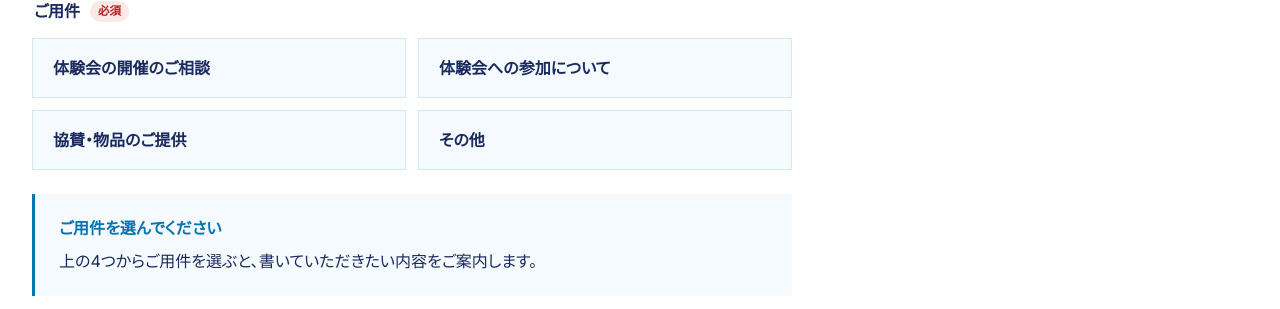
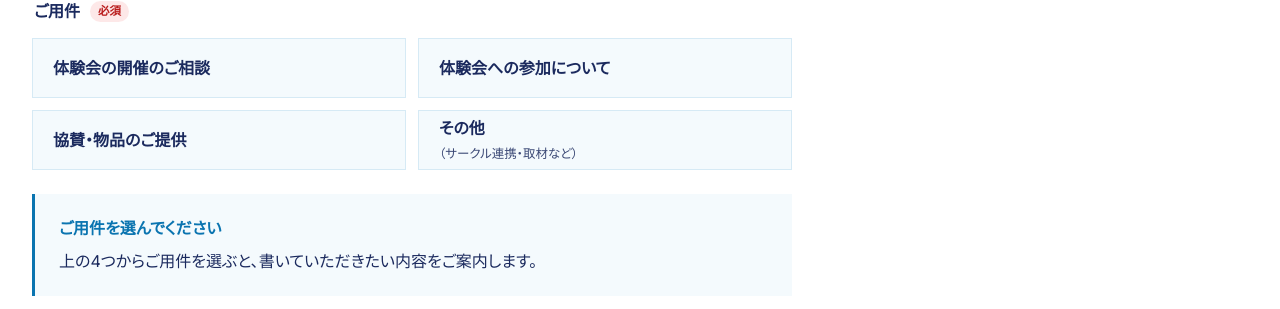
Before and after one commit to coreshiftforch/CoreShift-forchildren-web, a Jekyll site: the page built from contact/index.html, in a window 1280 px wide. Shown: the part 373-682 px from the top of the page. Built offline with Jekyll 4.4.1, drawn with Linux system fonts in a browser that asks for light colours.

Commit message:
content: お問い合わせの「その他」に、サークル連携・取材などを入れる
選択肢に「（サークル連携・取材など）」を添え、選んだときの案内文・名前欄・記入例も合わせる。代表の指示。

Co-Authored-By: Claude Opus 5.5 <noreply@anthropic.com>

```diff
--- a/contact/index.html
+++ b/contact/index.html
@@ -22,7 +22,7 @@ nav: contact
             <label class="type-opt"><input type="radio" name="type" value="workshop" required><span>体験会の開催のご相談</span></label>
             <label class="type-opt"><input type="radio" name="type" value="join"><span>体験会への参加について</span></label>
             <label class="type-opt"><input type="radio" name="type" value="sponsor"><span>協賛・物品のご提供</span></label>
-            <label class="type-opt"><input type="radio" name="type" value="other"><span>その他</span></label>
+            <label class="type-opt"><input type="radio" name="type" value="other"><span>その他<small>（サークル連携・取材など）</small></span></label>
           </div>
           <p class="err" id="err-type" hidden>ご用件を選んでください</p>
         </fieldset>
@@ -74,7 +74,7 @@ nav: contact
     workshop: { label: '体験会の開催のご相談', title: '施設・学校の方へ', hint: '対象（学年など）や、ご相談の内容をお書きください。ご希望の時期と人数は、決まっていればご記入ください。', name: '施設・学校名', namePh: '例）○○公民館', ph: '例）小学生を対象に、体験会を検討しています。' },
     join: { label: '体験会への参加について', title: '保護者の方へ', hint: '体験会への参加についてのご質問をお書きください。申し込み方法は、開催ごとにInstagramなどでご案内します。', name: 'お名前', namePh: '', ph: '例）次回の体験会について、小学3年の子どもが参加できるか知りたいです。' },
     sponsor: { label: '協賛・物品のご提供', title: '企業・個人の方へ', hint: '協賛・物品提供・会場提供など、ご検討の内容をお書きください。', name: '企業・団体名／お名前', namePh: '', ph: '例）フィラメントの提供を検討しています。' },
-    other: { label: 'その他', title: 'その他のお問い合わせ', hint: '取材のご依頼など、その他のお問い合わせはこちらにお書きください。', name: 'お名前', namePh: '', ph: '' }
+    other: { label: 'その他', title: 'その他のお問い合わせ', hint: 'サークル・学生団体との連携、取材のご依頼など、その他のお問い合わせはこちらにお書きください。', name: 'お名前／団体名', namePh: '', ph: '例）大学のサークルで、一緒に体験会を開けないか相談したいです。' }
   };
   var form = document.getElementById('contact-form');
   function pick(k) {
--- a/site.css
+++ b/site.css
@@ -693,3 +693,4 @@ body[class*=" t-"] .crumbs [aria-current="page"] { padding: 1px 12px; border-rad
 .t-ai .crumbs [aria-current="page"] { color: #1b2a5e; }
 .is-tech .crumbs { color: #a3a3a3; }
 .is-tech .crumbs a { color: #e8e8e8; }
+.type-opt small { display: block; font-size: 0.78rem; font-weight: 400; opacity: 0.85; }
```
